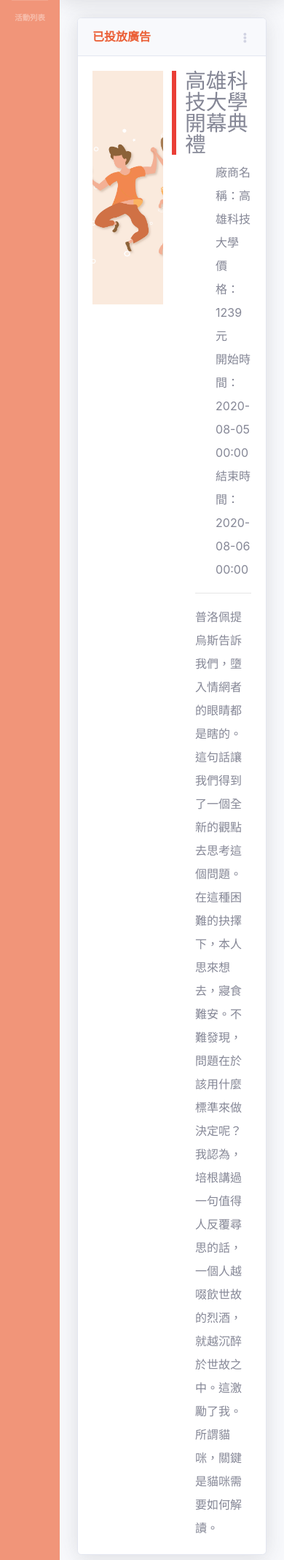
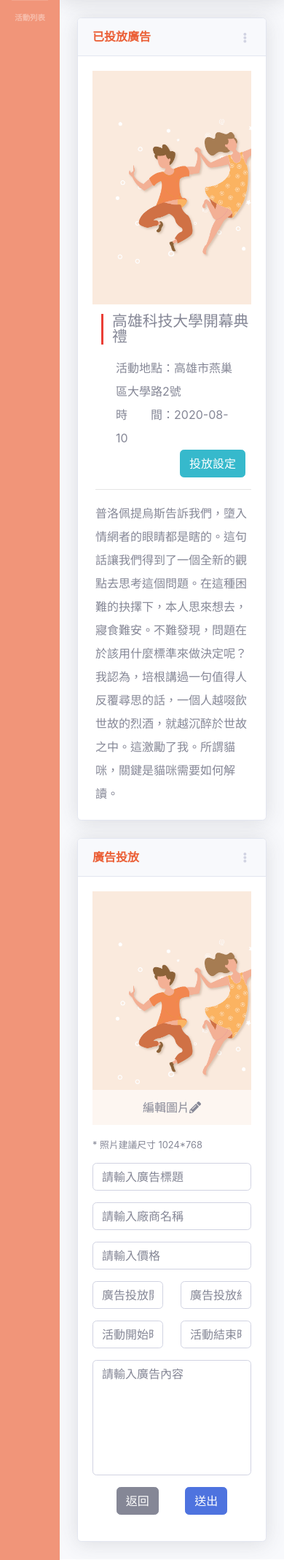
Before and after one commit to Rudy1021/Fiesta, a Flask app: page /advertising in a window 390 px wide. Shown: the part 70-2207 px from the top of the page at 73% size. Run offline with Flask 2, Linux system fonts and the light colour scheme; style sheets or scripts are compiled from the project's sources; some libraries are stand-ins or nearby versions.

Commit message:
廣告後台修改&RWD

```diff
--- a/static/scss/style-dashboard.css
+++ b/static/scss/style-dashboard.css
@@ -151,10 +151,6 @@
   height: 20rem;
 }
 
-.change-img:hover {
-  width: 101%;
-}
-
 .pic-edit {
   position: relative;
   bottom: -17rem;
@@ -193,4 +189,44 @@
   padding-left: 2rem;
   margin-top: 0;
 }
+
+.li-1 {
+  line-height: 2rem;
+}
+
+#adv-info .modal-title {
+  border-left: 6px #EA3E36 solid;
+  font-size: 1.3rem;
+  line-height: 1.3rem;
+  margin-bottom: 0.5rem;
+  padding-left: 0.5rem;
+  margin-left: 0.5rem;
+  margin-bottom: 0rem;
+  margin-top: 0.2rem;
+}
+
+#adv-info .modal-body {
+  font-size: 1.1rem;
+  margin-left: 0.5rem;
+}
+
+.adv-btn-info {
+  margin-right: 3rem;
+}
+
+@media screen and (max-width: 480px) {
+  .adv-title {
+    border-left: 3px #EA3E36 solid;
+    font-size: 1.3rem;
+    line-height: 1.3rem;
+    margin-bottom: 0.5rem;
+    margin-top: 0.8rem;
+  }
+  .adv-text {
+    padding-left: 1rem;
+  }
+  .adv-btn-info {
+    margin-right: 0.5rem;
+  }
+}
 /*# sourceMappingURL=style-dashboard.css.map */
--- a/static/scss/style-dashboard.scss
+++ b/static/scss/style-dashboard.scss
@@ -133,10 +133,6 @@
   width: 100%;
   height: 20rem;
 }
-
-.change-img:hover {
-  width: 101%;
-}
 .pic-edit{
   position: relative;
   bottom: -17rem;
@@ -169,3 +165,40 @@
   padding-left: 2rem;
   margin-top: 0;
 }
+.li-1{
+  line-height: 2rem;
+}
+#adv-info{
+  .modal-title{
+    border-left: 6px #EA3E36 solid;
+    font-size:1.3rem;
+    line-height: 1.3rem;
+    margin-bottom: 0.5rem;
+    padding-left: 0.5rem;
+    margin-left: 0.5rem;
+    margin-bottom: 0rem;
+    margin-top: 0.2rem;
+  }
+  .modal-body{
+    font-size: 1.1rem;
+    margin-left: 0.5rem;
+  }
+}
+.adv-btn-info{
+  margin-right: 3rem;
+}
+@media screen and (max-width:480px){
+  .adv-title {
+    border-left: 3px #EA3E36 solid;
+    font-size:1.3rem;
+    line-height: 1.3rem;
+    margin-bottom: 0.5rem;
+    margin-top: 0.8rem;
+  }
+  .adv-text {
+    padding-left: 1rem;
+  }
+  .adv-btn-info{
+    margin-right: 0.5rem;
+  }
+}
--- a/templates/advertising.html
+++ b/templates/advertising.html
@@ -24,22 +24,23 @@
         <!-- Card Body -->
         <div class="card-body">
           <div class="row">
-            <div class="col-6 text-center">
+            <div class="col-md-6 col-sm-12 text-center">
               <div class="change-img">
               </div>
             </div>
-            <div class="col-6">
+            <div class="col-md-6 col-sm-12">
               <div class="row">
-                <div class="col-md-12 adv-title">
+                <div class="col-md-12 adv-title ml-4">
                   高雄科技大學開幕典禮
                 </div>
               </div>
               <div class="row ml-3">
-                <div class="col-md-12 float-left adv-text">
-                  廠商名稱：高雄科技大學<br>
-                  價　　格：1239 元<br>
-                  開始時間：2020-08-05 00:00<br>
-                  結束時間：2020-08-06 00:00
+                <div class="col-md-12 float-left adv-text mt-2">
+                  <div class="adv-info float-left mr-3">
+                    活動地點：高雄市燕巢區大學路2號<br>
+                    時　　間：2020-08-10<br>
+                  </div>
+                  <div class="btn btn-info float-right adv-btn-info" data-toggle="modal" data-target="#adv-info">投放設定</div>
                 </div>
               </div>
               <div class="row">
@@ -75,7 +76,7 @@
         <!-- Card Body -->
         <div class="card-body">
           <div class="row">
-            <div class="col-6 text-center">
+            <div class="col-md-6 col-sm-12 text-center">
               <div class="change-img">
                 <div class="change-text">
                   <label class="pic-edit" for="file">編輯圖片<i class="fas fa-pencil-alt"></i></label>
@@ -91,7 +92,7 @@
                 </div>
               </div>
             </div>
-            <div class="col-6">
+            <div class="col-md-6 col-sm-12">
               <div class="row">
                 <div class="form-group col-md-12">
                   <input type="text" class="form-control behoove" id="Ads_Name" placeholder="請輸入廣告標題">
@@ -105,12 +106,20 @@
                   <input type="text" class="form-control" id="Price" placeholder="請輸入價格">
                 </div>
               </div>
-              <div class="row mt-2">
+              <div class="row">
                 <div class="col-6 text-center">
-                  <input type="text" class="form-control DateTime" id="startTime" placeholder="請選擇開始時間">
+                  <input type="text" class="form-control DateTime" id="startTime" placeholder="廣告投放開始時間">
                 </div>
                 <div class="col-6 text-center">
-                  <input type="text" class="form-control DateTime" id="endTime" placeholder="請選擇結束時間">
+                  <input type="text" class="form-control DateTime" id="endTime" placeholder="廣告投放結束時間">
+                </div>
+              </div>
+              <div class="row mt-3">
+                <div class="col-6 text-center">
+                  <input type="text" class="form-control DateTime" id="startTime" placeholder="活動開始時間">
+                </div>
+                <div class="col-6 text-center">
+                  <input type="text" class="form-control DateTime" id="endTime" placeholder="活動結束時間">
                 </div>
               </div>
               <div class="row mt-3">
@@ -130,8 +139,27 @@
       </div>
     </div>
   </div>
-  <div class="text-center mb-3">
-    <button class="btn btn-orange btn-radius add schedule btn-lg">+</button>
+  <div class="modal fade" id="adv-info" data-backdrop="static" data-keyboard="false" tabindex="-1"
+    aria-labelledby="staticBackdropLabel" aria-hidden="true">
+    <div class="modal-dialog">
+      <div class="modal-content">
+        <div class="modal-header">
+          <h5 class="modal-title" id="staticBackdropLabel">投放設定</h5>
+          <button type="button" class="close" data-dismiss="modal" aria-label="Close">
+            <span aria-hidden="true">&times;</span>
+          </button>
+        </div>
+        <div class="modal-body li-2">
+          廠商名稱：高雄科技大學<br>
+          價　　格：1239 元<br>
+          開始時間：2020-08-05 00:00<br>
+          結束時間：2020-08-06 00:00
+        </div>
+        <div class="modal-footer">
+          <button type="button" class="btn btn-secondary" data-dismiss="modal">關閉</button>
+        </div>
+      </div>
+    </div>
   </div>
 </div>
 {% endblock content %}
```
Also changed, not shown: 1 other file.
